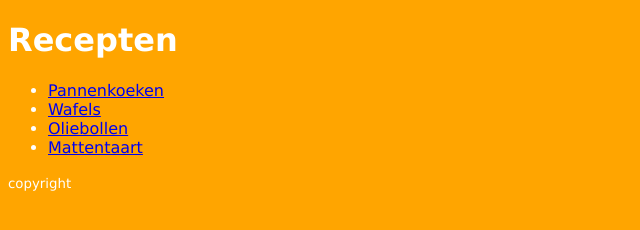
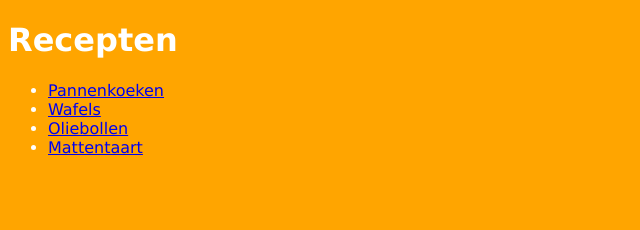
Before and after one commit to vdabely/recepten, a plain HTML site: page index.html in a window 1280 px wide. Shown: the full height of the page, 0-640 px from the left. Drawn offline with Linux system fonts and the light colour scheme.

Commit message:
zonder copyright

```diff
--- a/index.html
+++ b/index.html
@@ -15,7 +15,6 @@
 			<li><a href="mattentaart.html">Mattentaart</a></li>
 		</ul>
 	</nav>
-    <footer><small>copyright</small></footer>
 
 </body>
 </html>
```
